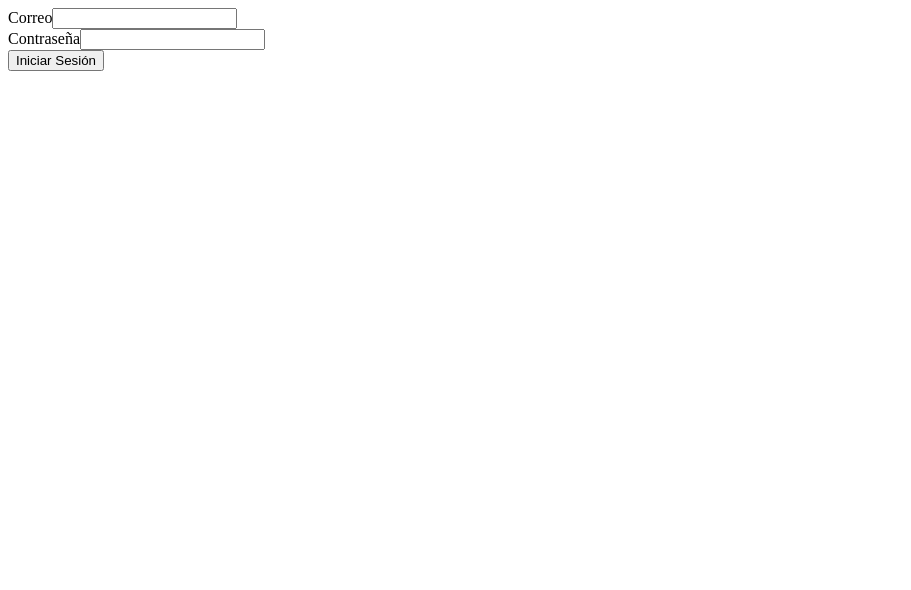
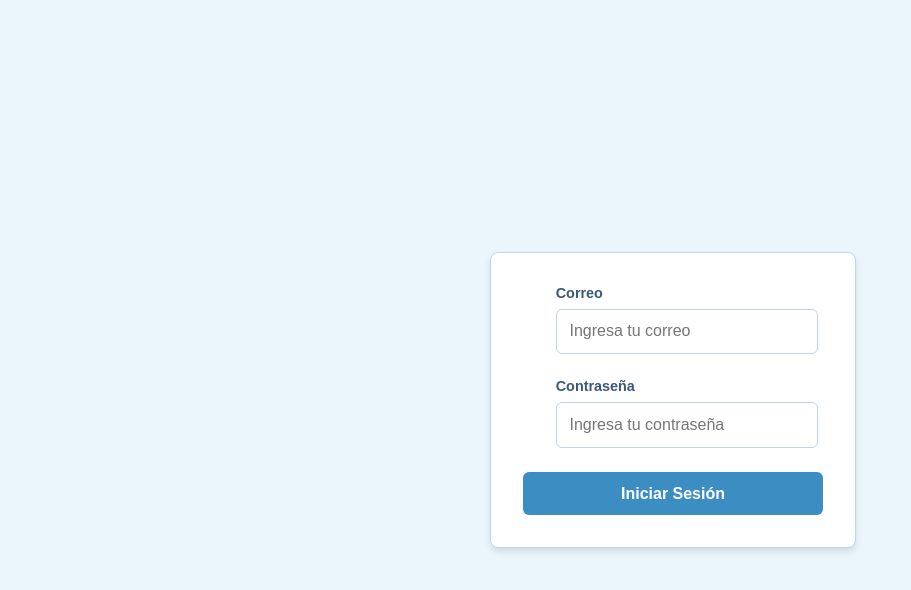
Before and after one commit to jaimezzapata/simulador-seguros, a React (Vite) app: page /login in a window 1280 px wide. Shown: the top 590 px of the page, without its empty margins (0-911 px from the left). Built offline with nearby package versions, Linux system fonts and the light colour scheme.

Commit message:
Implementación de estilos al login

```diff
--- a/src/data/database.json
+++ b/src/data/database.json
@@ -4,7 +4,7 @@
       "id": "b673",
       "usuario": "admin",
       "nombre": "Jaime Zapata",
-      "contraseña": 1234,
+      "contraseña": "1234",
       "profesion": "Developer",
       "edad": 33,
       "telefono": 3246720301,
--- a/src/index.css
+++ b/src/index.css
@@ -1,68 +1,9 @@
-/* General */
-.header {
-    background-color: #f4faff; /* Azul muy claro */
-    padding: 1rem;
-    box-shadow: 0 2px 5px rgba(0, 0, 0, 0.1);
-  }
-
-  .nav {
-    max-width: 1200px;
-    margin: 0 auto;
-  }
-
-  .nav-list {
-    display: flex;
-    justify-content: center;
-    gap: 2rem;
-    list-style: none;
-    padding: 0;
-    margin: 0;
-  }
-
-  .nav-item {
-    position: relative;
-  }
-
-  /* Links */
-  .nav-link {
-    color: #007acc; /* Azul medio */
-    text-decoration: none;
-    font-size: 1.2rem;
-    font-weight: 500;
-    padding: 0.5rem;
-    transition: color 0.3s ease, transform 0.3s ease;
-  }
-
-  /* Hover y Focus */
-  .nav-link:hover,
-  .nav-link:focus {
-    color: #004f8c; /* Azul más oscuro */
-    transform: scale(1.1);
-  }
-
-  /* Pseudoelementos */
-  .nav-link::after {
-    content: '';
-    display: block;
-    height: 2px;
-    background-color: #007acc;
-    width: 0;
-    transition: width 0.3s ease;
-    margin: 0 auto;
-  }
-
-  .nav-link:hover::after,
-  .nav-link:focus::after {
-    width: 100%;
-  }
-
-  /* Activo */
-  .nav-item .nav-link.active {
-    color: #004f8c;
-    font-weight: 700;
-  }
-
-  .nav-item .nav-link.active::after {
-    width: 100%;
-    background-color: #004f8c;
-  }
+body {
+  font-family: Arial, sans-serif;
+  background-color: #eaf6fc;
+  display: flex;
+  justify-content: center;
+  align-items: center;
+  height: 100vh;
+  margin: 0;
+}
--- /dev/null
+++ b/src/pages/Login.css
@@ -0,0 +1,73 @@
+form {
+    background-color: #ffffff;
+    border: 1px solid #c3d4e8;
+    border-radius: 8px;
+    box-shadow: 0 4px 6px rgba(0, 0, 0, 0.1);
+    padding: 2rem;
+    width: 100%;
+    max-width: 400px;
+    animation: fadeIn 0.5s ease-out;
+    display: flex;
+    flex-direction: column;
+    justify-content: center;
+    align-items: center;
+  }
+
+  form div {
+    margin-bottom: 1.5rem;
+  }
+
+  label {
+    display: block;
+    font-size: 0.9rem;
+    font-weight: bold;
+    color: #3c5a78;
+    margin-bottom: 0.5rem;
+  }
+
+  input {
+    width: 100%;
+    padding: 0.8rem;
+    font-size: 1rem;
+    border: 1px solid #c3d4e8;
+    border-radius: 6px;
+    outline: none;
+    transition: border-color 0.3s ease, box-shadow 0.3s ease;
+  }
+
+  input:focus {
+    border-color: #69a6d1;
+    box-shadow: 0 0 5px rgba(105, 166, 209, 0.5);
+  }
+
+  button {
+    background-color: #3c8ec2;
+    color: #ffffff;
+    font-size: 1rem;
+    font-weight: bold;
+    border: none;
+    border-radius: 6px;
+    padding: 0.8rem;
+    width: 100%;
+    cursor: pointer;
+    transition: background-color 0.3s ease, transform 0.2s ease;
+  }
+
+  button:hover {
+    background-color: #2b79a1;
+  }
+
+  button:active {
+    transform: scale(0.98);
+  }
+
+  @keyframes fadeIn {
+    from {
+      opacity: 0;
+      transform: translateY(-20px);
+    }
+    to {
+      opacity: 1;
+      transform: translateY(0);
+    }
+  }
--- a/src/pages/Login.jsx
+++ b/src/pages/Login.jsx
@@ -1,4 +1,6 @@
+import React from "react";
 import { useState } from "react";
+import "./Login.css";
 
 const Login = () => {
   const [getCorreo, setCorreo] = useState("");
@@ -6,22 +8,33 @@ const Login = () => {
   const [getUsuarios, setUsuarios] = useState([]);
 
   function iniciarSesion() {
-    // console.log(getContrasena, getCorreo);
     fetch("http://localhost:7714/usuarios")
       .then((response) => response.json())
       .then((data) => setUsuarios(data));
+
+    let auth = getUsuarios.some(
+      (item) => getCorreo === item.correo && getContrasena === item.contraseña
+    );
+    console.log(auth);
   }
-
 
   return (
     <form>
       <div>
         <label htmlFor="">Correo</label>
-        <input onChange={(e) => setCorreo(e.target.value)} type="text" />
+        <input
+          onChange={(e) => setCorreo(e.target.value)}
+          type="text"
+          placeholder="Ingresa tu correo"
+        />
       </div>
       <div>
         <label htmlFor="">Contraseña</label>
-        <input onChange={(e) => setContrasena(e.target.value)} type="text" />
+        <input
+          onChange={(e) => setContrasena(e.target.value)}
+          type="password"
+          placeholder="Ingresa tu contraseña"
+        />
       </div>
       <button onClick={iniciarSesion} type="button">
         Iniciar Sesión
```
